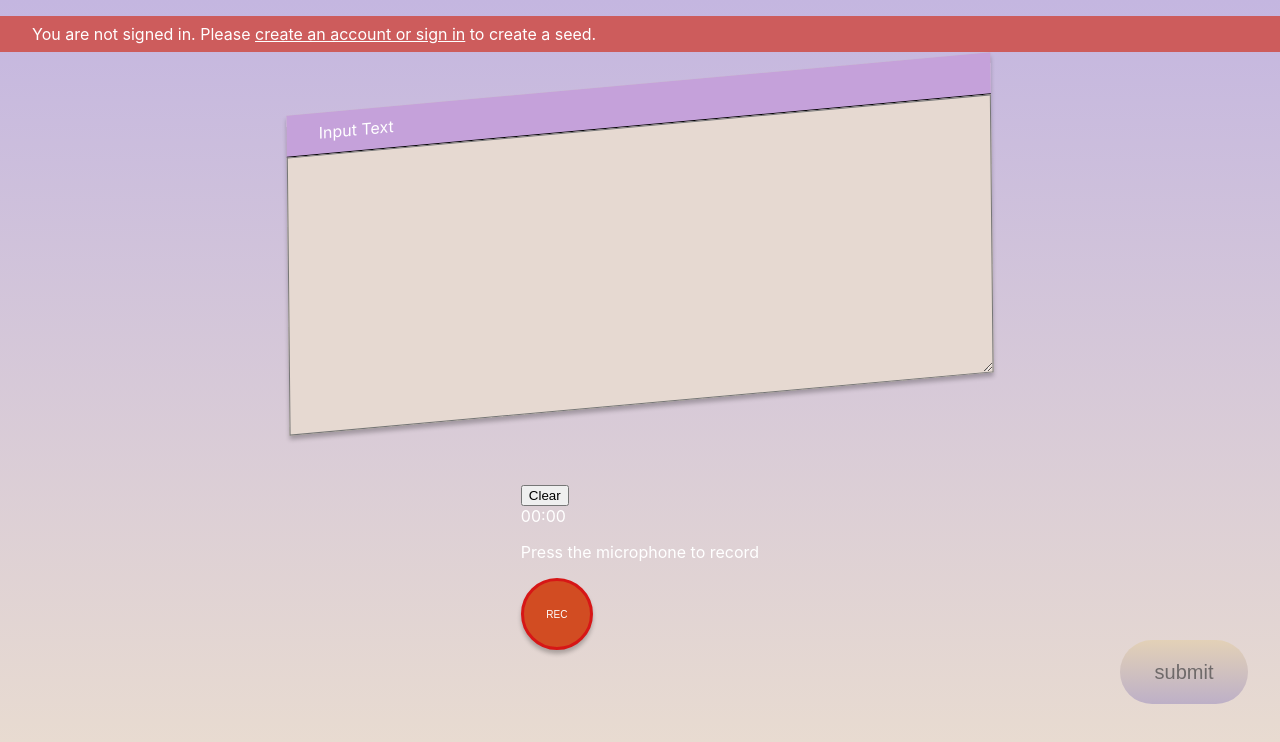
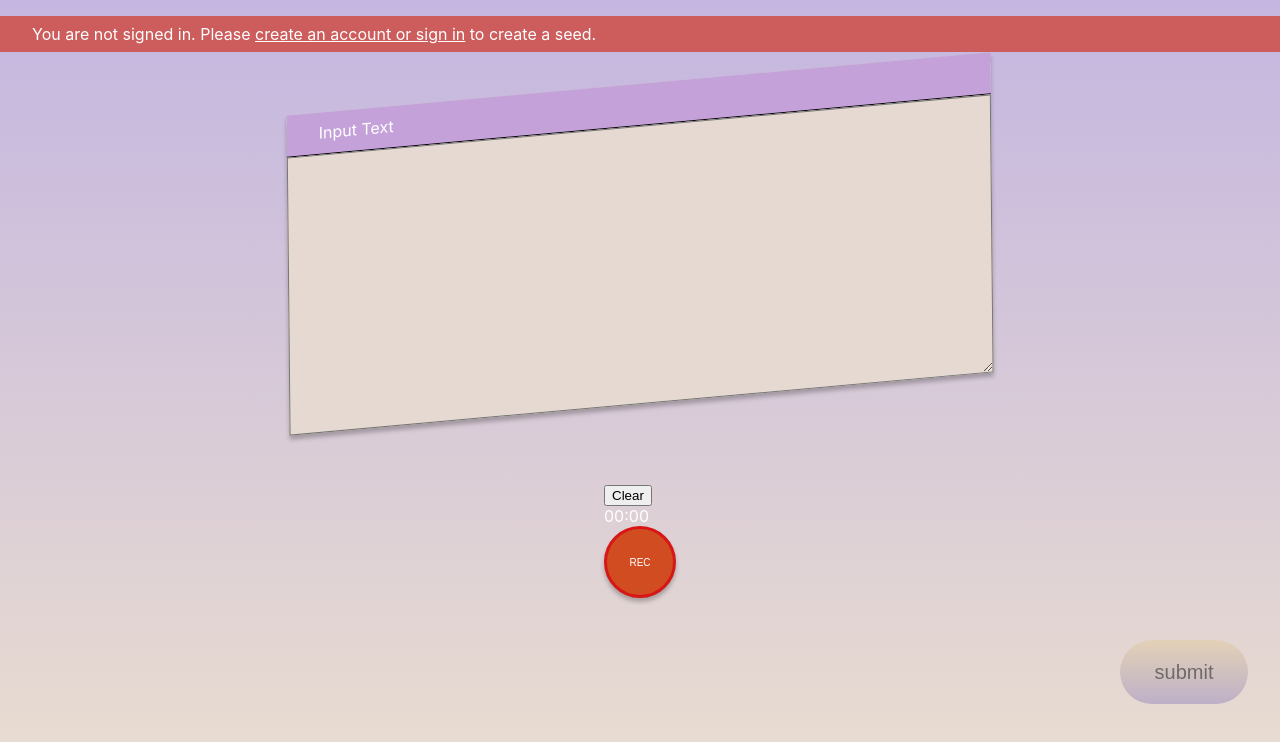
Before and after one commit to tanvibhakta/sultana-fieldness, a React (Create React App) app: page /bubble-input in a window 1280 px wide. Shown: the top 742 px of the page. Built offline with nearby package versions, Linux system fonts and the light colour scheme.

Commit message:
remove rec help text

```diff
--- a/src/components/RecordButton.jsx
+++ b/src/components/RecordButton.jsx
@@ -194,9 +194,6 @@ export class RecordButton extends Component {
                 : "00"}
             </span>
           </div>
-          {!recording ? (
-            <p className="help">Press the microphone to record</p>
-          ) : null}
         </div>
         {!recording ? (
           <button
```
